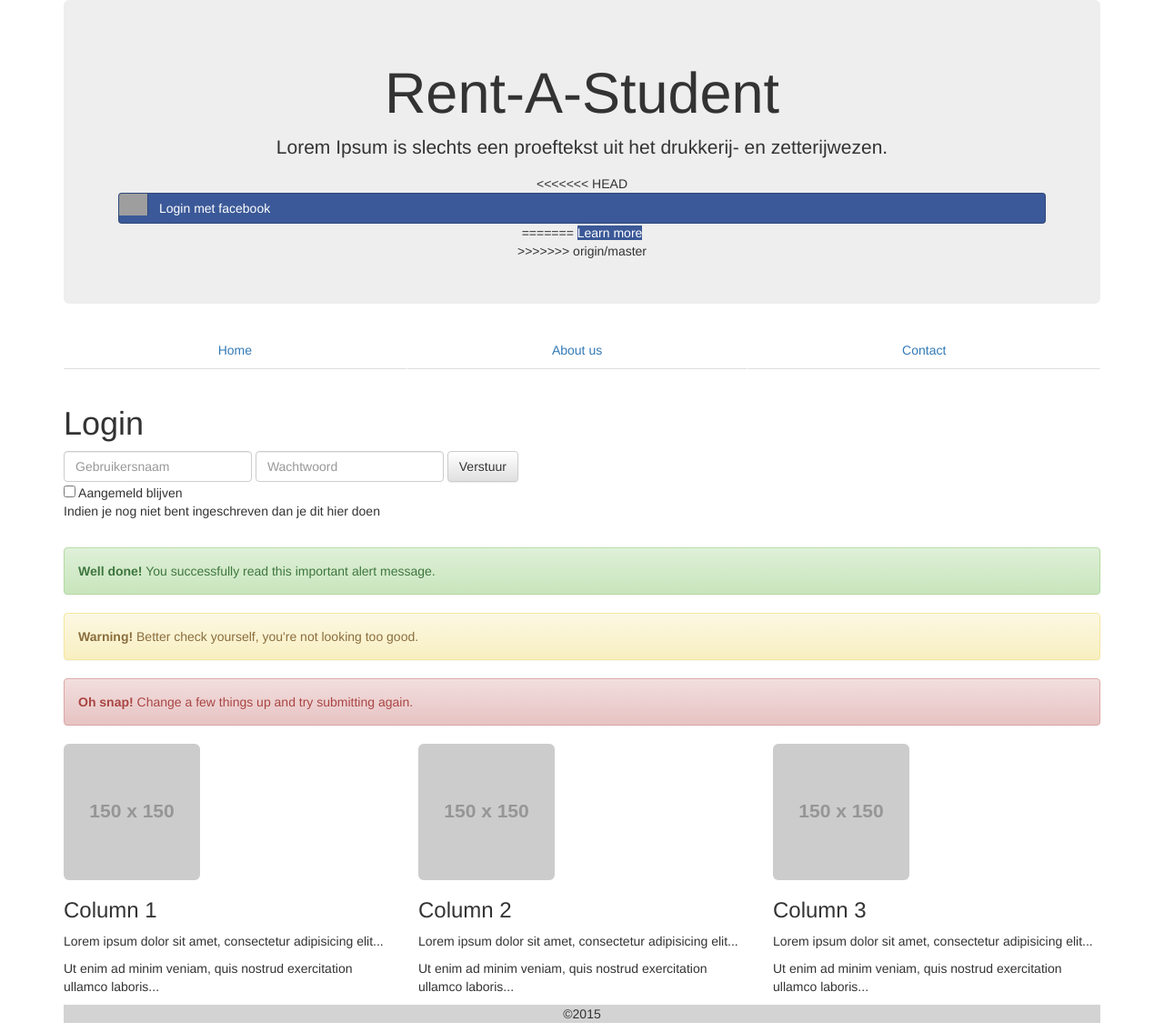
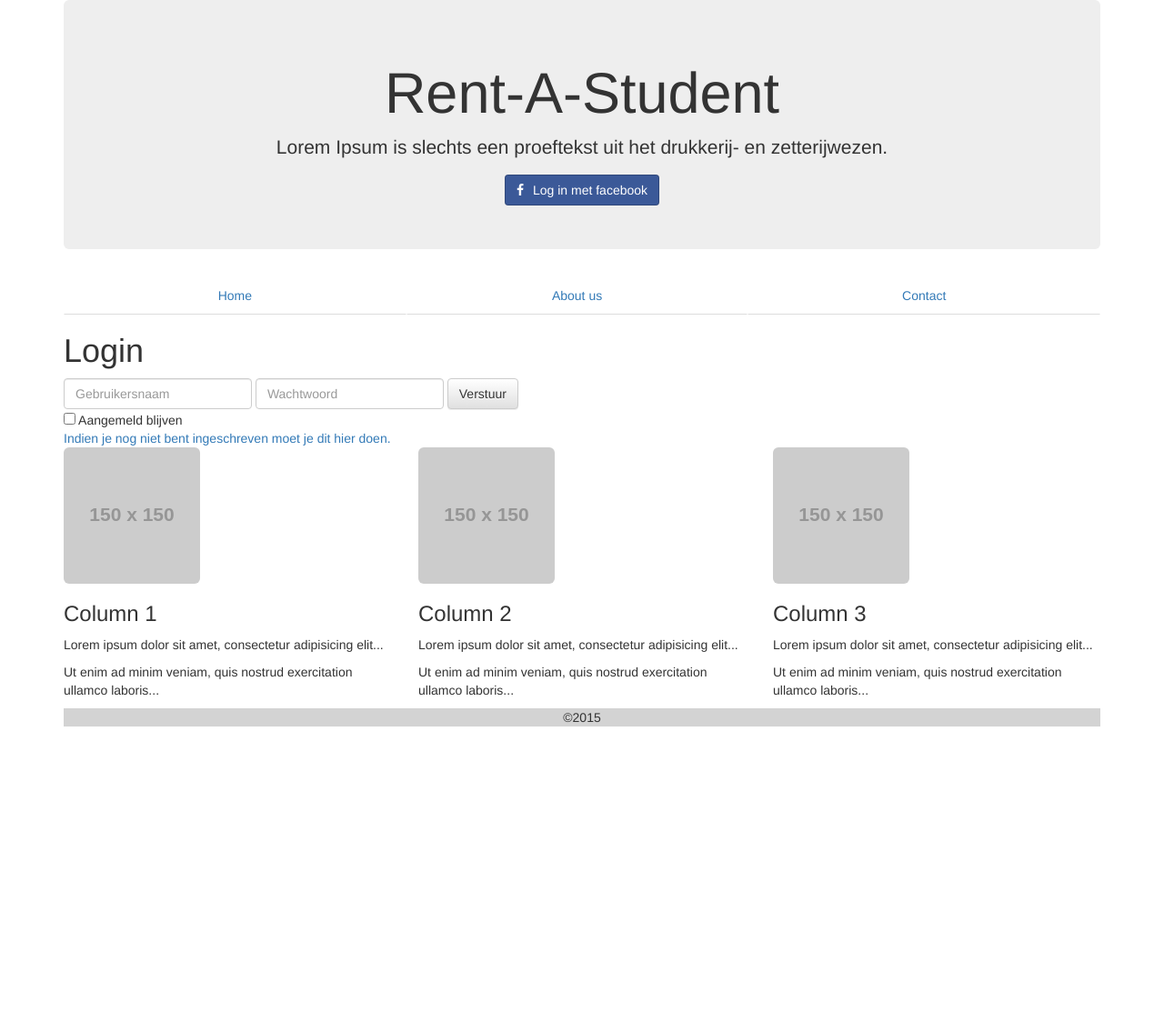
Before and after one commit to lindakovacs/Project-5, a PHP site: page / in a window 1280 px wide. Shown: the whole page at 91% size. After the commit the page ends 799 px from the top, so only its background shows below. Run offline with PHP 8.4, Linux system fonts and the light colour scheme; grey boxes labelled with a size stand in for pictures from a placeholder-image service; some libraries are stand-ins or nearby versions; grey boxes are pictures that could not be loaded.

Commit message:
Index + Registratie

```diff
--- a/index.php
+++ b/index.php
@@ -1,8 +1,8 @@
 <?php
 
     if(!empty($_POST))
-
     {
+        //B-CRYPT GEBRUIKEN !!!!!
         $salt = "Dik.888!!!dfsdf";
         $Gebruikersnaam = $_POST['gebruikersnaam'];
         $Wachtwoord = $_POST['wachtwoord'];
@@ -10,9 +10,7 @@ if(!empty($_POST))
 
         $conn = new mysqli("localhost", "root", "root", "phpproject");
         if(! $conn->connect_errno)
-
         {
-
             $query = "SELECT * FROM gids WHERE gids_email = '".$conn->real_escape_string($Gebruikersnaam)."';";
             $result = $conn->query($query);
 
@@ -21,26 +19,15 @@ if(!empty($_POST))
             if(password_verify($Wachtwoord, $row_hash['wachtwoord']))
             {
                 echo "welcome";
-
             }
-        else{
+            else
+            {
                 echo "go away";
             }
-
-
+        }
     }
 
-}
-
-
-
 ?>
-
-
-
-
-
-
 
 <!DOCTYPE html>
 <html lang="nl">
@@ -66,6 +53,7 @@ if(!empty($_POST))
     <link rel="stylesheet" href="css/bootstrap.min.css">
     <link rel="stylesheet" href="css/bootstrap-theme.min.css">
     <link rel="stylesheet" href="css/bootstrap-social.css">
+    <link rel="stylesheet" href="//maxcdn.bootstrapcdn.com/font-awesome/4.3.0/css/font-awesome.min.css">
 
     <!--[if lt IE 9]>
       <script src="https://oss.maxcdn.com/html5shiv/3.7.2/html5shiv.min.js"></script>
@@ -80,14 +68,7 @@ if(!empty($_POST))
         <header class="jumbotron">
             <h1>Rent-A-Student</h1>
             <p>Lorem Ipsum is slechts een proeftekst uit het drukkerij- en zetterijwezen.</p>
-<<<<<<< HEAD
-            <div id="fb_button">
-                <a class="btn btn-block btn-social btn-facebook"><img src="img/Social_button_fb.png" />Login met facebook</a>
-            </div>
-=======
-            <a class="btn-facebook" href="#" role="button">Learn more</a>
-            <div id="test"></div>
->>>>>>> origin/master
+            <button class="btn btn-facebook"><i class="fa fa-facebook"></i>Log in met facebook</button>
         </header>
 
         <!--NAV-->
@@ -102,22 +83,19 @@ if(!empty($_POST))
         <!--SECTION-->
         <section >
 
-            <br>
+            <!--ALERT SUCCESS-->
+            <?php if(isset($succes)){ ?>
+                <div class="alert alert-success" role="alert">
+                    <b>Well done!</b> You successfully read this important alert message.
+                </div>
+            <?php } ?>
 
-
-
-            	<?php if(isset($error)): ?>
-	<div class="error">
-		<?php echo $error; ?>
+            <!--ALERT DANGER-->
+            <?php if(isset($error)){ ?>
+                <div class="alert alert-danger" role="alert">
+                    <b>Oh snap!</b> Change a few things up and try submitting again.
                 </div>
-	<?php endif; ?>
-
-	<?php if(isset($succes)): ?>
-	<div class="feedback">
-		<?php echo $succes; ?>
-	</div>
-	<?php endif; ?>
-
+            <?php } ?>
 
             <!--FORMULIER LOGIN-->
             <h1>Login</h1>
@@ -136,28 +114,8 @@ if(!empty($_POST))
                   <label><input type="checkbox"> Aangemeld blijven</label>
                 </div>
                 <br>
-                <p>Indien je nog niet bent ingeschreven dan je dit hier doen</a></p>
-                <a href="#registration"></a>
+                <a href="registreer.php">Indien je nog niet bent ingeschreven moet je dit hier doen.</a>
             </form>
-
-
-
-            <br>
-
-            <!--ALERT SUCCESS-->
-            <div class="alert alert-success" role="alert">
-                <b>Well done!</b> You successfully read this important alert message.
-            </div>
-
-            <!--ALERT WARNING-->
-            <div class="alert alert-warning" role="alert">
-                <b>Warning!</b> Better check yourself, you're not looking too good.
-            </div>
-
-            <!--ALERT DANGER-->
-            <div class="alert alert-danger" role="alert">
-                <b>Oh snap!</b> Change a few things up and try submitting again.
-            </div>
 
             <!--3xROW-->
             <div class="row">
@@ -184,7 +142,7 @@ if(!empty($_POST))
         </section>
 
         <!-- FOOTER -->
-        <footer class="footer">
+        <footer>
             <p>&copy;2015</p>
         </footer>
 
```
Also changed, not shown: registreer.php (+35 -29 lines). Lines whose indentation alone changed are shown as unchanged.
